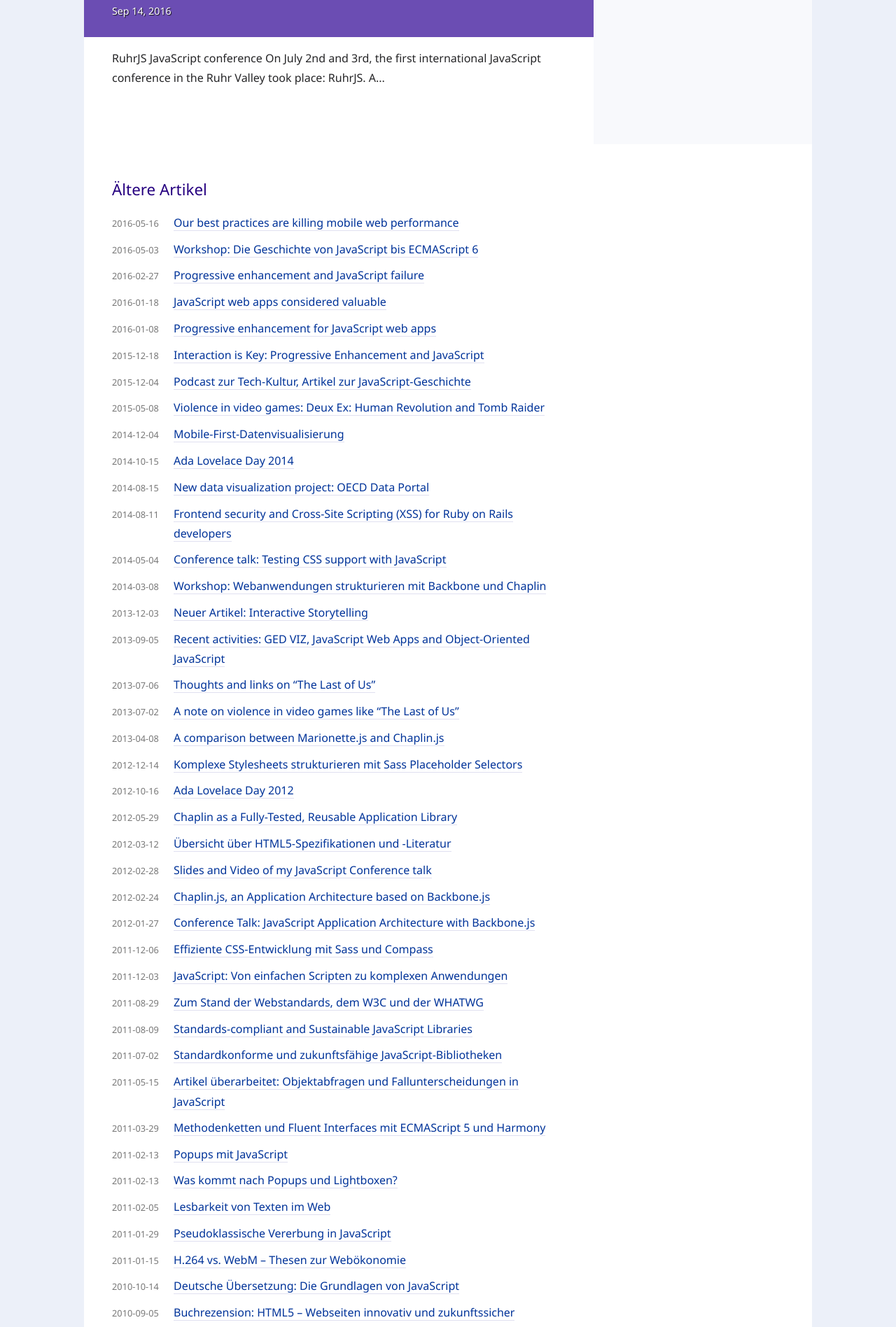
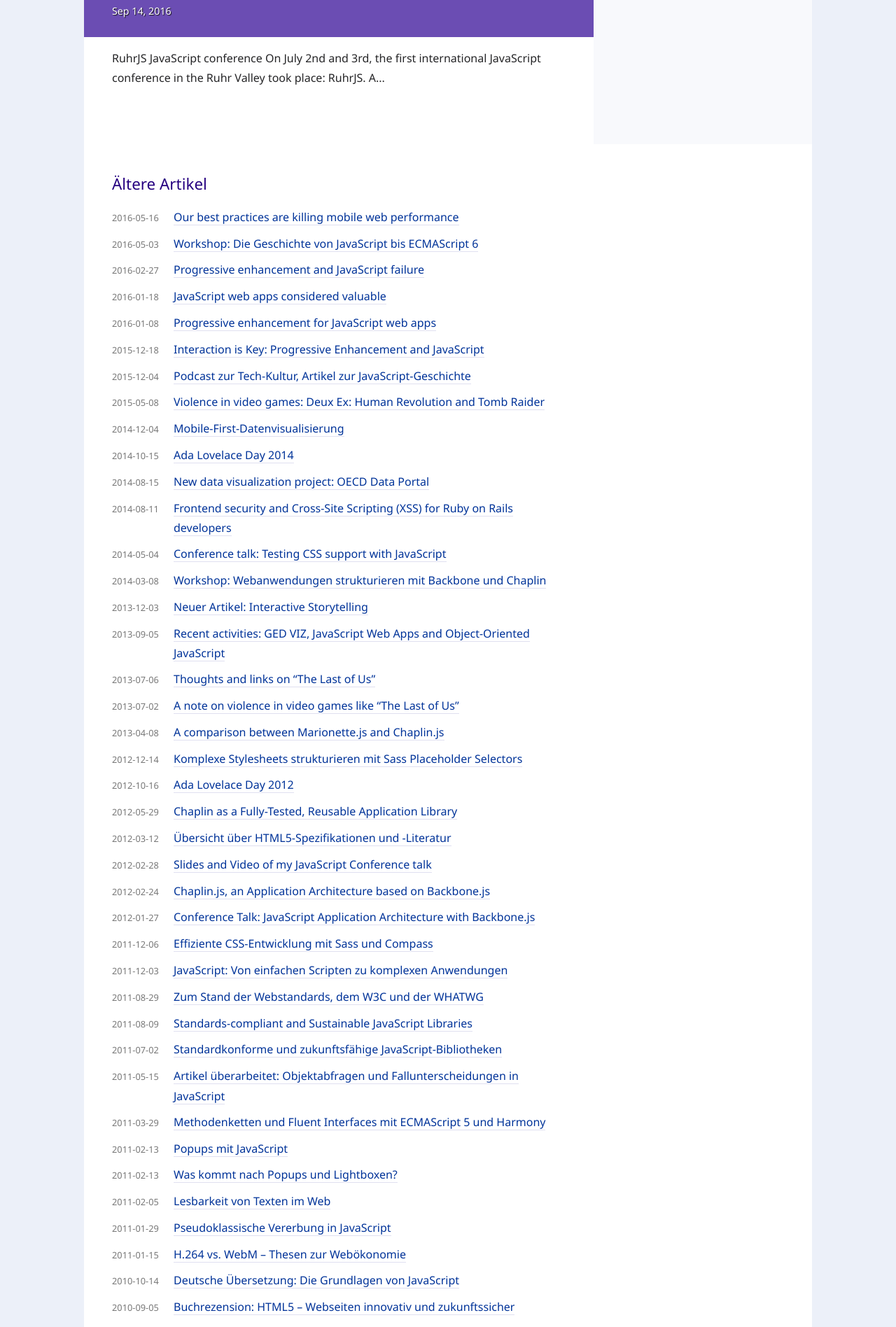
Before and after one commit to molily/molily.de, a Jekyll site: the page built from index.html, in a window 1280 px wide. Shown: the part 1253-3149 px from the top of the page at 70% size. Built offline with Jekyll 4.4.1, drawn with Linux system fonts in a browser that asks for light colours; some web fonts are replaced.

Commit message:
Use historical ligatures only in citations.

```diff
--- a/_sass/content.scss
+++ b/_sass/content.scss
@@ -34,7 +34,7 @@
   // Enable kerning and ligatures
   font-kerning: normal;
   text-rendering: optimizeLegibility;
-  font-variant-ligatures: common-ligatures discretionary-ligatures historical-ligatures contextual;
+  font-variant-ligatures: common-ligatures discretionary-ligatures contextual;
 }
 
 .fonts-loaded {
--- a/css/blog.scss
+++ b/css/blog.scss
@@ -288,6 +288,7 @@
 
 #zitate {
   font-family: $citation-font;
+  font-variant-ligatures: common-ligatures discretionary-ligatures historical-ligatures contextual;
   font-size: 0.95rem;
 }
 
@@ -325,7 +326,7 @@
  */
 
 .article-archive-heading {
-  margin-top: 0.5rem;
+  margin-top: 0;
 }
 
 .article-archive {
```
